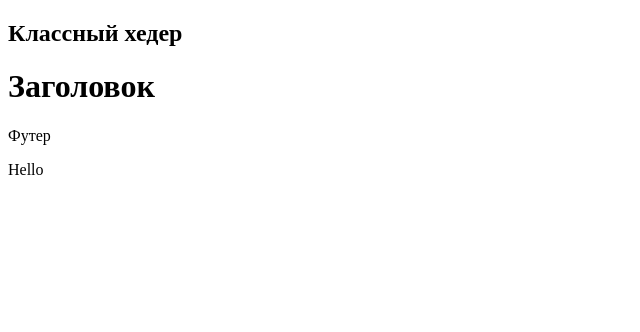
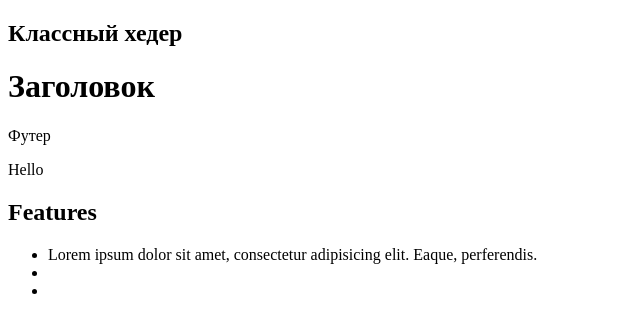
Before and after one commit to AnnaShliapkina/FSON48-1-2, a plain HTML site: page index.html in a window 1280 px wide. Shown: the whole page, without its empty margins (0-640 px from the left). Drawn offline with Linux system fonts and the light colour scheme.

Commit message:
Update index.html

```diff
--- a/index.html
+++ b/index.html
@@ -17,6 +17,15 @@
       <section>
         <p>Hello</p>
       </section>
+      <section>
+        <h2>Features</h2>
+        <ul>
+          <li>Lorem ipsum dolor sit amet, consectetur adipisicing elit. Eaque, perferendis.
+          </li>
+          <li></li>
+          <li></li>
+        </ul>
+      </section>
     </main>
   </body>
 </html>
```
